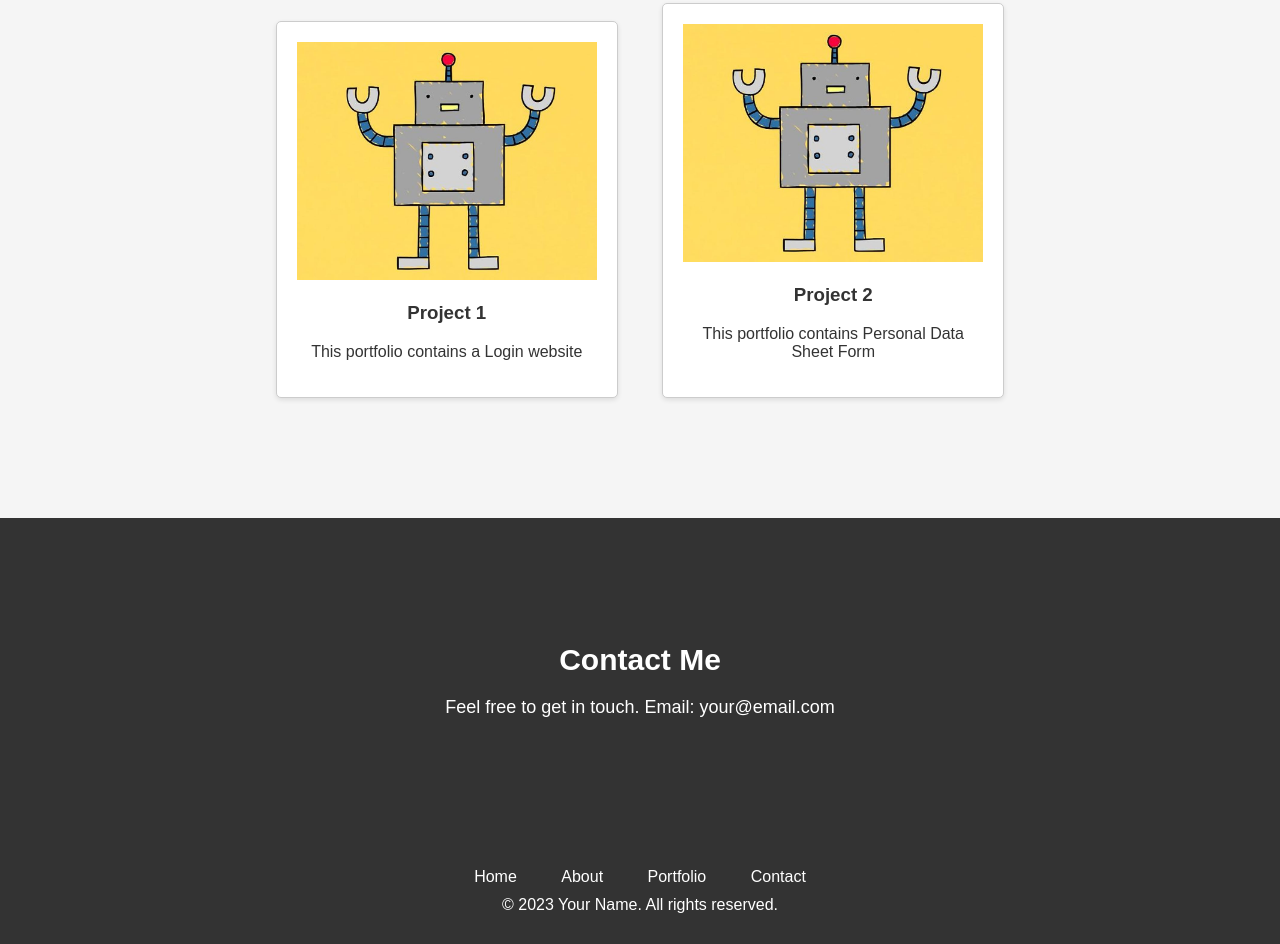
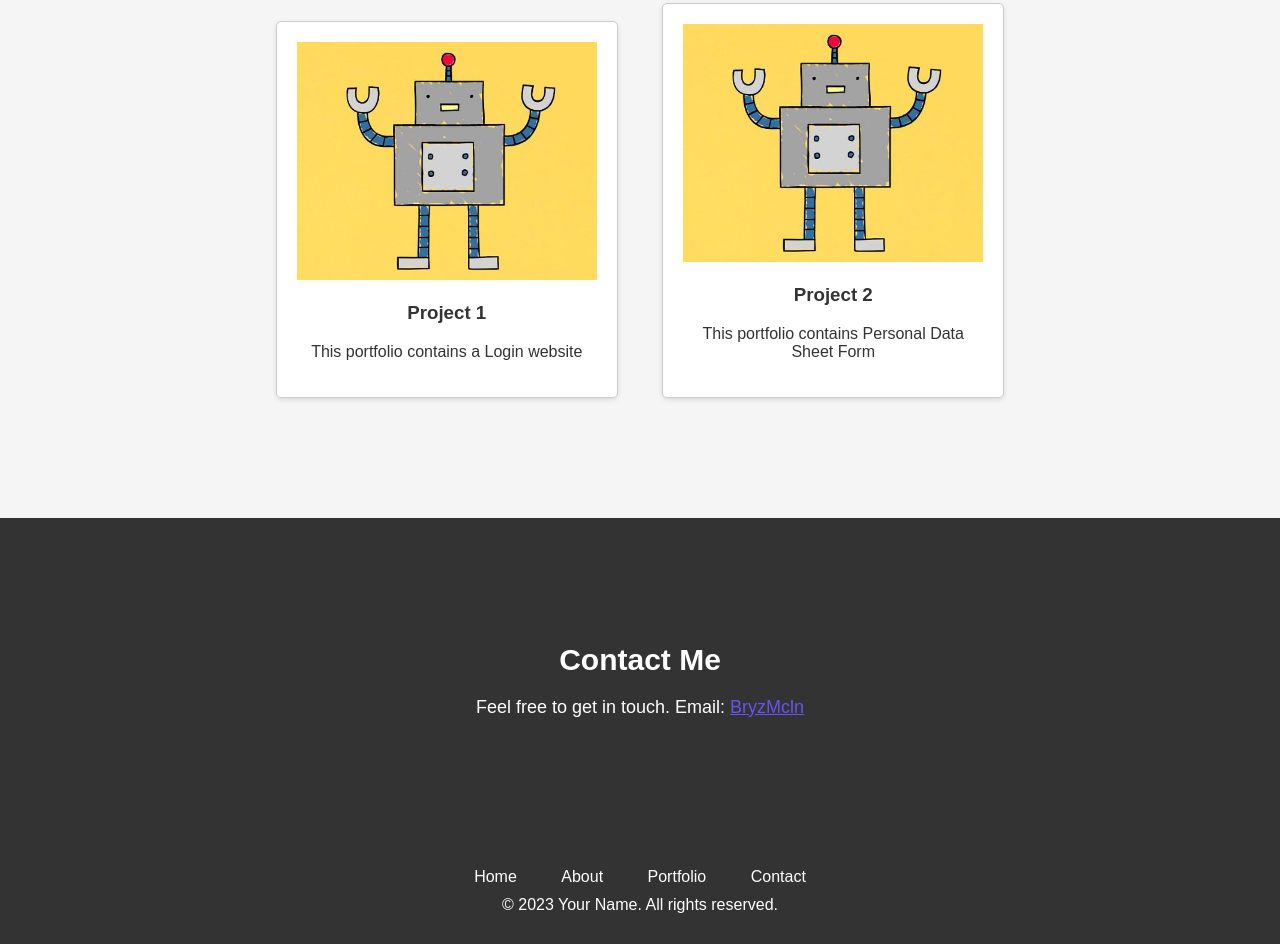
Before and after one commit to BryzMcln/jbm-portfolio, a plain HTML site: page index.html in a window 1280 px wide. Shown: the part 913-1857 px from the top of the page. Drawn offline with Linux system fonts and the light colour scheme.

Commit message:
modify Contact Me

```diff
--- a/index.html
+++ b/index.html
@@ -48,7 +48,9 @@
 
     <section id="contact" class="contact">
         <h2>Contact Me</h2>
-        <p>Feel free to get in touch. Email: your@email.com</p>
+        <p>Feel free to get in touch. Email: <a href="https://github.com/BryzMcln" target="_blank"
+                style="color: rgb(99, 86, 242);"> BryzMcln</a>
+        </p>
     </section>
 
     <footer>
```
